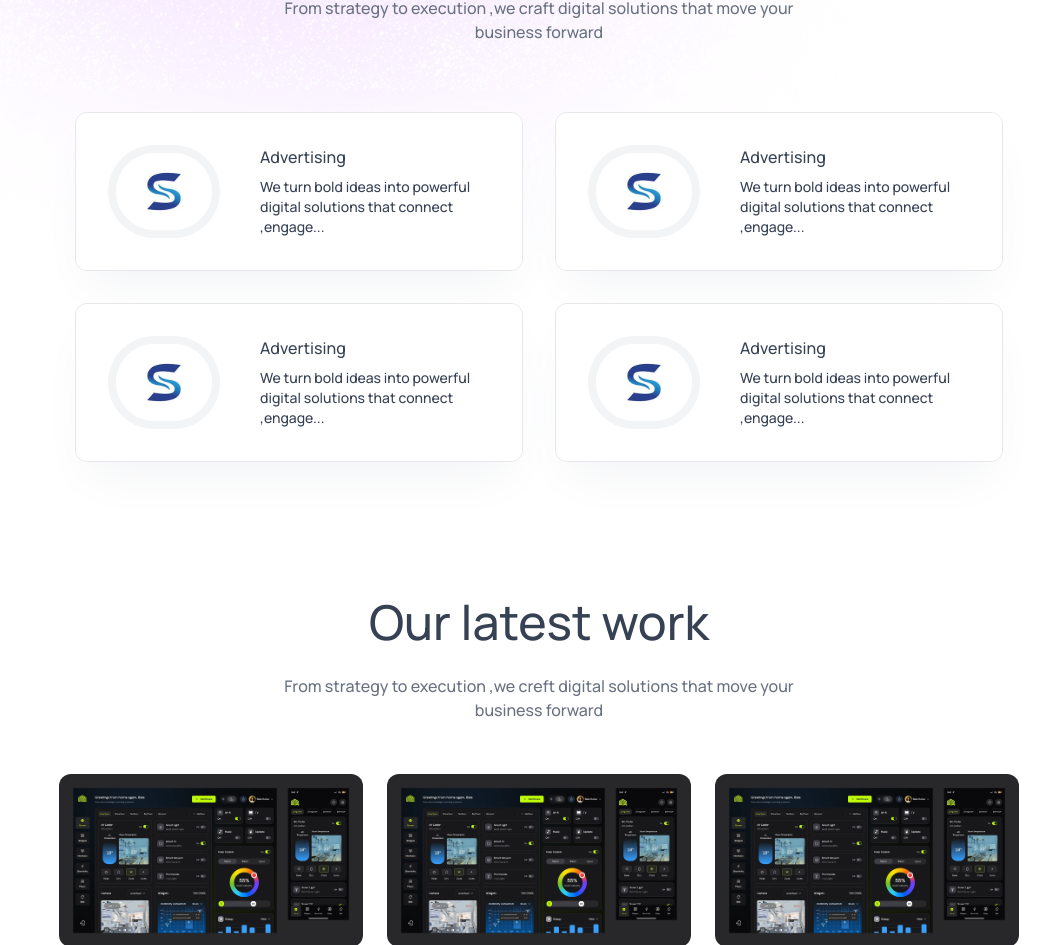
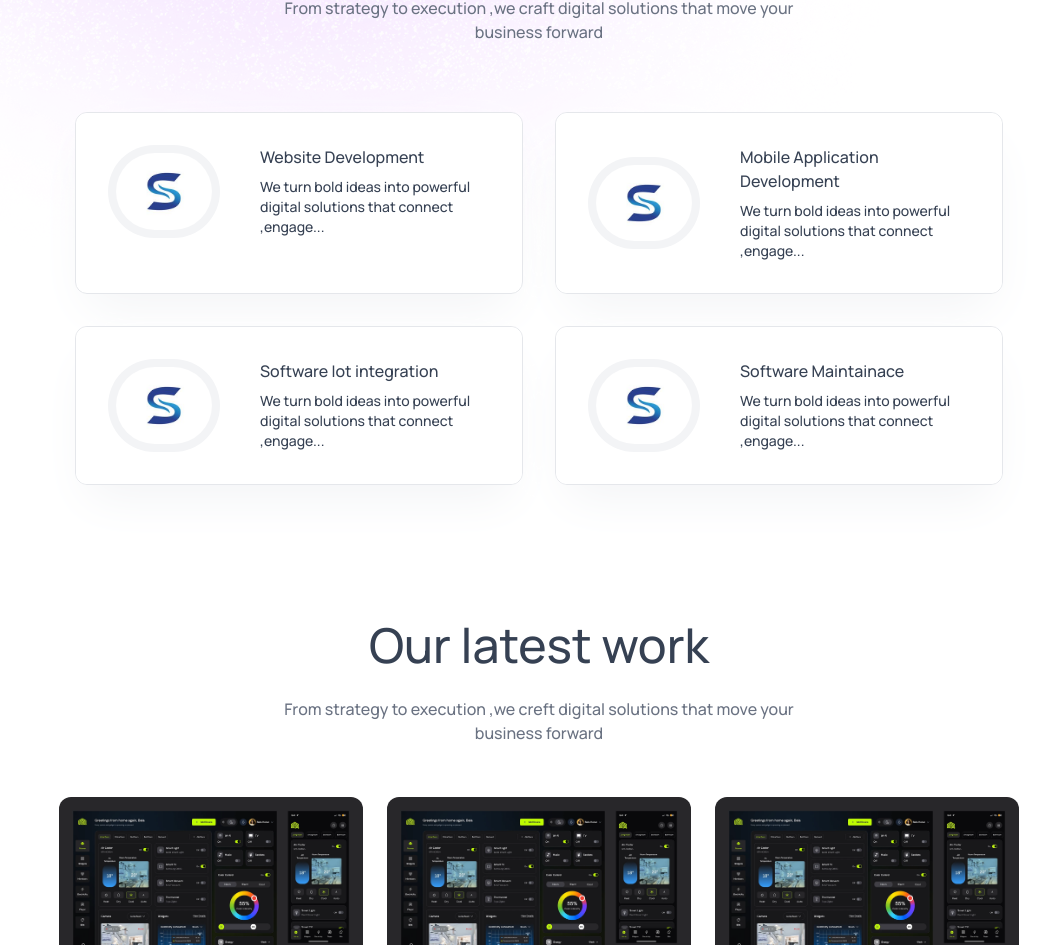
Before and after one commit to mr-Ayalk/Smartify-Solutions, a React (Vite) app: page / in a window 1280 px wide. Shown: the part 1214-2159 px from the top of the page, without its empty margins (101-1151 px from the left). Built offline with nearby package versions, Linux system fonts and the light colour scheme; a web font is replaced by a local one.

Commit message:
logo of companies updated

```diff
--- a/src/components/Services.jsx
+++ b/src/components/Services.jsx
@@ -5,25 +5,25 @@ import Title from "./Title";
 import ServiceCard from "./ServiceCard";
 const serviceData = [
   {
-    title: "Advertising",
+    title: "Website Development",
     description:
       "We turn bold ideas into powerful  digital solutions that connect ,engage...",
     icon: "./logo.png",
   },
   {
-    title: "Advertising",
+    title: "Mobile Application Development",
     description:
       "We turn bold ideas into powerful  digital solutions that connect ,engage...",
     icon: "./logo.png",
   },
   {
-    title: "Advertising",
+    title: "Software Iot integration",
     description:
       "We turn bold ideas into powerful  digital solutions that connect ,engage...",
     icon: "./logo.png",
   },
   {
-    title: "Advertising",
+    title: "Software Maintainace",
     description:
       "We turn bold ideas into powerful  digital solutions that connect ,engage...",
     icon: "./logo.png",
@@ -32,11 +32,10 @@ const serviceData = [
 const Services = () => {
   return (
     <motion.div
-     initial="hidden"
-        whileInView="visible"
-        transition={{ straggerChildren:0.2 }}
-        viewport={{ once: true }}
-
+      initial="hidden"
+      whileInView="visible"
+      transition={{ straggerChildren: 0.2 }}
+      viewport={{ once: true }}
       id="services"
       className="relative flex flex-col items-center gap-7 px-4 sm:px-12 lg:px-24 xl:px-40 pt-30 text-gray-700 dark:text-white"
     >
```
